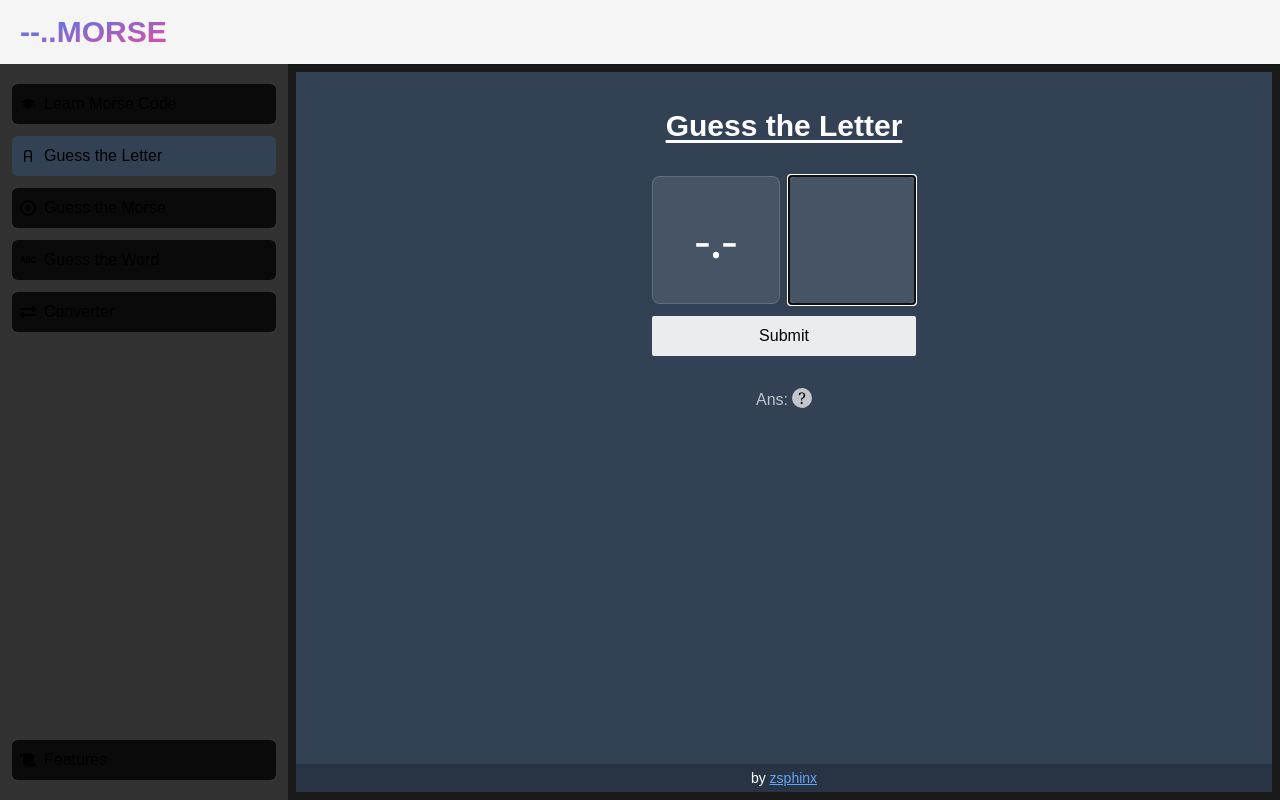
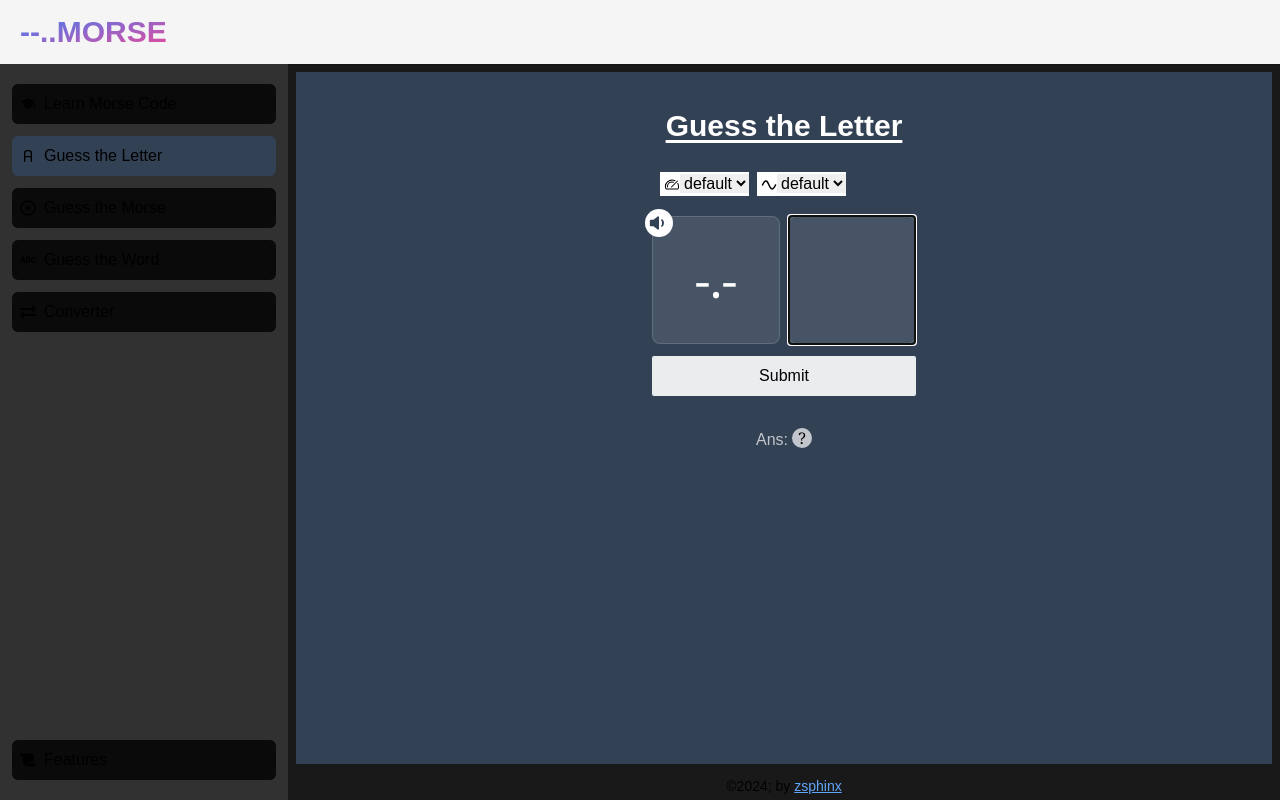
Before and after one commit to zsphinxyz/zmorse, a Next.js app: page /guessLetter in a window 1280 px wide. Built offline with nearby package versions, Linux system fonts and the light colour scheme; a web font is replaced by a local one.

Commit message:
update footer and add add audio in guess letter page

```diff
--- a/app/(learn)/learn.tsx
+++ b/app/(learn)/learn.tsx
@@ -1,7 +1,6 @@
 'use client'
 
 import AudioControls, { useFreq, useSpeed } from '@/components/audioControls';
-import Footer from '@/components/Footer';
 import { all, letter_imgs } from '@/lib/morse'
 import { MorseAudio } from '@/lib/sound';
 import { motion } from "framer-motion";
@@ -86,8 +85,6 @@ export default function Learn() {
             ))
           }
         </section>
-
-        <Footer />
       </section>
   )
 }
--- a/app/click/page.tsx
+++ b/app/click/page.tsx
@@ -1,9 +1,22 @@
-import React from 'react'
 
 export default function page() {
   return (
-    <section className="flex h-full gap-2 flex-col p-2 relative text-green-50">
-      IN Progress
+    <section className="flex h-full gap-2 flex-col relative bg-[darkviolet]">
+      <section className="p-2 flex flex-col gap-2 h-full items-center justify-center">
+
+        <div className="bg-slate-700 w-full max-w-3xl h-1/2">
+          <div className="">
+            ..-.
+          </div>
+        </div>
+
+        <div className="h-1/2 w-full max-w-3xl grid place-content-center">
+          <div className="bg-gradient-radial from-slate-800 to-slate-900 rounded-lg p-20 grid place-content-center border-2 border-neutral-400 [box-shadow:2px_2px_0_#25252566]">
+            <p className="text-sm opacity-20 pointer-events-none select-none">Hover over this pad and click to send</p>
+          </div>
+        </div>
+
+      </section>
     </section>
   )
 }
--- a/app/convert/page.tsx
+++ b/app/convert/page.tsx
@@ -2,7 +2,6 @@
 
 import { useEffect, useRef, useState } from "react"
 import { all, all_rev } from '@/lib/morse'
-import Footer from "@/components/Footer";
 import { MorseAudio } from "@/lib/sound";
 import { BiPause, BiPlay } from "react-icons/bi";
 import AudioControls, { useFreq, useSpeed } from "@/components/audioControls";
@@ -65,7 +64,7 @@ export default function Convert() {
 
 
   return (
-    <section className="flex h-full gap-2 flex-col p-2 relative text-green-50">
+    <section className="flex h-full gap-2 flex-col relative text-green-50">
       <h1 className="font-bold text-3xl text-center my-2 underline underline-offset-4 mb-5">Converter</h1>
       <AudioControls />
 
@@ -94,8 +93,6 @@ export default function Convert() {
         <button onClick={downloadAudio} disabled={!!!morse} className="disabled:opacity-50 mx-auto block bg-blue-500 hover:bg-blue-600 text-white px-2 py-0.5 rounded-sm">Download Audio</button>
       </div>
 
-      <Footer />
-
     </section>
   )
 }
--- a/app/features/page.tsx
+++ b/app/features/page.tsx
@@ -7,10 +7,10 @@ export default function FeaturePage() {
       <ul className="font-sans [list-style-type:circle] ml-10 text-neutral-200 *:leading-8">
         <li className="opacity-50 list-disc">Adjust audio Frequency and speed.</li>
         <li className="opacity-50 list-disc">Save morse code as audio file in <Link href="/convert" className="link">convert</Link> page.</li>
+        <li className="opacity-50 list-disc">Play audio on letter guessing page.</li>
         <li>More audio controls (pause, resume, restart).</li>
         <li>Button that plays A-Z in <Link href="/" className="link">learn</Link> page.</li>
         <li>Guess letters and words from Audio.</li>
-        <li>Play audio on guessing pages.</li>
         <li>Highlight current playing word in <Link href="/convert" className="link">convert</Link> page and <Link href="/" className="link">learn</Link> page..</li>
         <li>Write morse code via mouse clicks.</li>
       </ul>
--- a/app/guessLetter/page.tsx
+++ b/app/guessLetter/page.tsx
@@ -1,4 +1,3 @@
-import Footer from "@/components/Footer";
 import GuessLetter from "@/components/guessLetter";
 import { Metadata } from "next";
 
@@ -10,10 +9,9 @@ export const metadata:Metadata = {
 
 export default function Home() {
   return (
-    <main className="flex w-full items-center flex-col text-white bg-slate-700 h-full bg-clip-content p-2">
+    <main className="flex w-full items-center flex-col text-white bg-slate-700 h-full">
       <h1 className="font-bold text-3xl text-center my-2 underline underline-offset-4 mb-5"></h1>
       <GuessLetter />
-      <Footer />
     </main>
   );
 }
--- a/app/guessMorse/page.tsx
+++ b/app/guessMorse/page.tsx
@@ -1,4 +1,3 @@
-import Footer from '@/components/Footer'
 import GuessMorse from '@/components/guessMorse'
 import { Metadata } from 'next'
 import React from 'react'
@@ -13,11 +12,9 @@ export default function page() {
 
 
   return (
-    <main className="flex w-full items-center flex-col bg-[#425554] bg-clip-content h-full p-2">
+    <main className="flex w-full items-center flex-col bg-[#425554] h-full">
       <h1 className="font-bold text-3xl text-center my-2 underline underline-offset-4 mb-5"></h1>
       <GuessMorse />
-
-      <Footer />
     </main>
   )
 }
--- a/app/guessWord/page.tsx
+++ b/app/guessWord/page.tsx
@@ -1,4 +1,3 @@
-import Footer from "@/components/Footer"
 import { morseLetter } from "@/lib/morse"
 import { Metadata } from "next"
 import { revalidatePath } from "next/cache"
@@ -44,7 +43,7 @@ export default async function GuessWord({searchParams}: {searchParams: Promise<{
   }
 
   return (
-    <main className="flex w-full p-2 items-center flex-col bg-[#553054] bg-clip-content h-full">
+    <main className="flex w-full items-center flex-col bg-[#553054] h-full">
       <h1 className="font-bold text-3xl text-center mt-7 mb-4 underline underline-offset-4">Guess the word</h1>
 
       <div className="my-5">
@@ -98,10 +97,6 @@ export default async function GuessWord({searchParams}: {searchParams: Promise<{
      <form action={skip}>
       <button className="mt-2 text-blue-400 underline">Skip</button>
      </form>
-
-
-    <Footer />
-
     </main>
   )
 }
--- a/app/layout.tsx
+++ b/app/layout.tsx
@@ -5,6 +5,7 @@ import SideBar from "@/components/side";
 import Nav from "@/components/nav";
 import { Analytics } from "@vercel/analytics/react";
 import { GoogleAnalytics } from '@next/third-parties/google'
+import Footer from "@/components/Footer";
 
 const inter = Rambla({ subsets: ["latin"], weight: ["400"] });
 
@@ -51,17 +52,19 @@ export default function RootLayout({
 
       <Analytics />
       <body className={inter.className + ' bg-black/90'}>
-        <main className="h-dvh">
+        <main className="min-h-dvh">
           <Nav />
 
           <div className="flex min-h-[calc(100dvh-64px)] relative">
-            <p className="sr-only">Learn Morse Code with animated pictures. Morse Code Guessing game. Morse Code to Text to Audio converter.</p>
+            <p className="sr-only">Learn Morse Code with animated pictures. Morse Code Guessing games. Morse Code to Text to Audio converter.</p>
             <SideBar />
-            <div className="basis-full">
-              {children}
+            <div className="basis-full flex flex-col px-2 pt-2">
+              <div className="basis-full pb-2">
+                {children}
+              </div>
+              <Footer />
             </div>
           </div>
-
         </main>
       </body>
     </html>
--- a/components/Footer.tsx
+++ b/components/Footer.tsx
@@ -1,8 +1,10 @@
 
 export default function Footer() {
   return (
-    <div className="py-1 text-center w-full bg-black/20 mt-auto text-sm">by {' '}
-      <a href="https://linktr.ee/zsphinx" target="_blank" className="text-blue-400 underline">zsphinx</a>
+    <div className="py-1 text-center w-full text-sm">
+      &copy;{new Date().getFullYear()}; by {' '} <a href="https://github.com/zsphinxyz" target="_blank" className="text-blue-400 underline">
+         zsphinx
+      </a>
     </div>
   )
 }
--- a/components/guessLetter.tsx
+++ b/components/guessLetter.tsx
@@ -1,8 +1,11 @@
 'use client'
 
 import { morseLetter } from '@/lib/morse'
-import { useEffect, useState } from 'react'
+import { useEffect, useRef, useState } from 'react'
 import Hint from './hint';
+import { FiVolume1 } from 'react-icons/fi';
+import { MorseAudio } from '@/lib/sound';
+import AudioControls, { useFreq, useSpeed } from './audioControls';
 
 export default function GuessLetter() {
 
@@ -12,6 +15,15 @@ export default function GuessLetter() {
   const [userAns, setUserAns] = useState('')
   const [isCorrect, setCorrect] = useState<null | boolean>(null)
   const [showHint, setShowHint] = useState(false)
+
+
+  const audioRef = useRef<MorseAudio | null>(null);
+  const {freq} = useFreq();
+  const {speed} = useSpeed();
+
+  useEffect(() => {
+    audioRef.current = new MorseAudio(freq, speed);
+  }, [freq, speed])
 
 
   useEffect(() => {
@@ -37,12 +49,25 @@ export default function GuessLetter() {
     setShowHint(false)
   }
 
+  function playAudio(morse: string) {
+    if(morse) {
+      audioRef.current?.adx.resume()
+      audioRef.current?.playMorseString(morse)
+    }
+  }
+
   return (
-    <section className="flex gap-3 flex-col items-center justify-center">
-      <h1 className="font-bold text-3xl text-center my-2 underline underline-offset-4 mb-5">Guess the Letter</h1>
+    <section className="flex gap-3 flex-col items-center justify-center max-w-screen-lg mx-auto">
+      <h1 className="font-bold text-3xl text-center my-2 underline underline-offset-4 mb-2">Guess the Letter</h1>
+      <div className="w-full pl-2 mb-2">
+        <AudioControls />
+      </div>
       <form className="flex flex-col gap-3" autoComplete='off' onSubmit={checkAns}>
         <div className="flex gap-2 select-none cursor-default font-serif">
-          <div className="text-5xl bg-white/10 size-32 rounded-lg grid place-content-center border border-white/15  hover:bg-white/15 transition">
+          <div className="relative text-5xl bg-white/10 size-32 rounded-lg grid place-content-center border border-white/15  hover:bg-white/15 transition">
+            <button onClick={() => playAudio(randMorse)} title='Play Audio' type='button' role='button' className="z-10 absolute -top-2 -left-2 bg-white p-1 rounded-full grid place-content-center hover:scale-110 transition-transform">
+              <FiVolume1 className='fill-slate-700 text-slate-700 size-5 block mx-auto' />
+            </button>
             {client && randMorse}
           </div>
 
```
